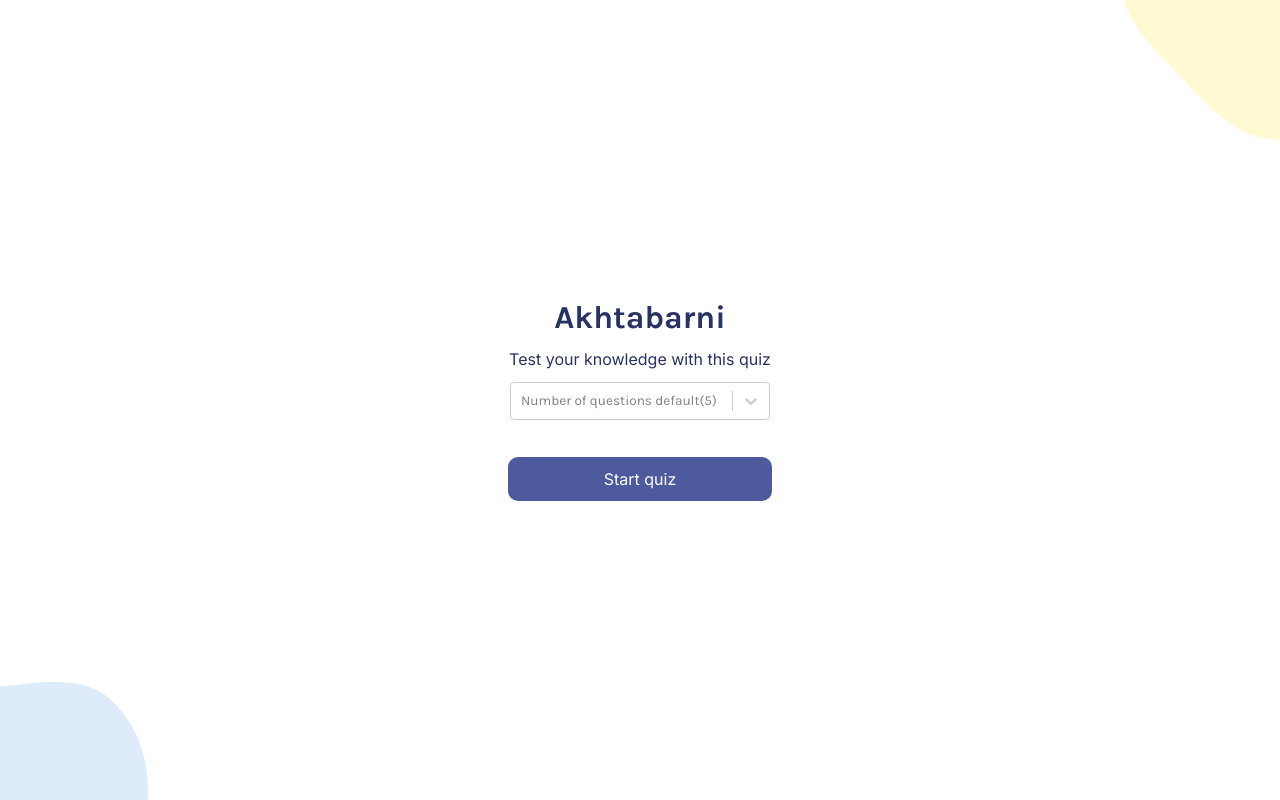
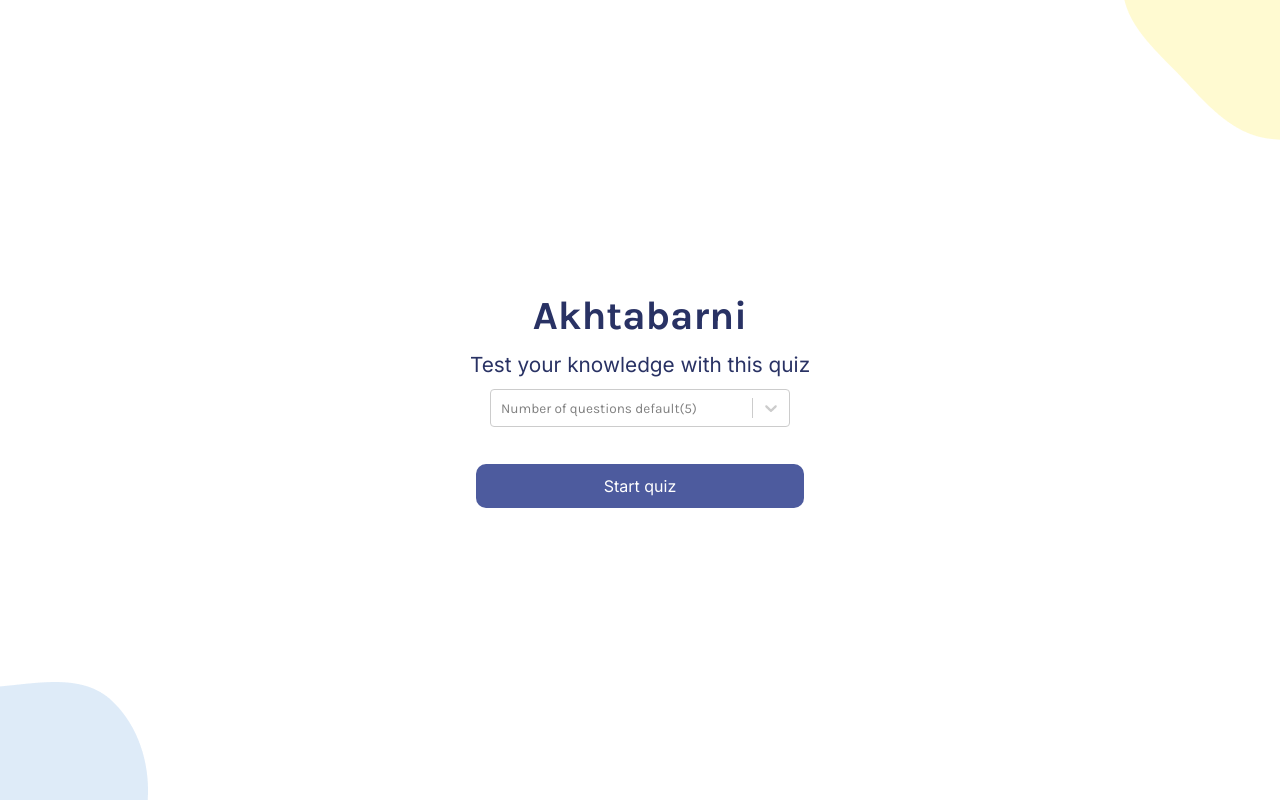
Before and after one commit to Aladdin-Elshamy/Akhtbrat_Quiz_App, a React (Vite) app: page / in a window 1280 px wide. Built offline with nearby package versions, Linux system fonts and the light colour scheme.

Commit message:
first commit

```diff
--- a/src/index.css
+++ b/src/index.css
@@ -1,11 +1,3 @@
-*,
-*::after,
-*::before {
-  margin: 0;
-  padding: 0;
-  box-sizing: border-box;
-}
-
 :root {
   --main-color: #4D5B9E;
   --text-color: #293264;
@@ -15,6 +7,14 @@
   --hover-color: #D6DBF5;
   --correct-color: #94D7A2;
   --incorrect-color: #F8BCBC;
+}
+
+*,
+*::after,
+*::before {
+  margin: 0;
+  padding: 0;
+  box-sizing: border-box;
 }
 
 html,
@@ -65,6 +65,14 @@ main .last-image {
   flex-direction: column;
   gap: 0.8em;
 }
+@media (min-width:768px) {
+  .start-page h1{
+    font-size: 2.5rem;
+  }
+  .start-page p{
+    font-size: 1.3rem;
+  }
+}
 
 .start-page p {
   font-family: var(--secondary-font);
@@ -87,7 +95,7 @@ main .last-image {
   font-size: 1rem;
   width: fit-content;
   margin-inline: auto;
-  padding: 0.75em 6em;
+  padding: 0.75em 8em;
   cursor: pointer;
   font-family: "Inter", sans-serif;
   font-variation-settings:
@@ -105,8 +113,8 @@ main .last-image {
   transform: scale(0.95);
 }
 .select{
-  width: 30%;
-  max-width: 260px;
+  width: 35%;
+  max-width: 300px;
   font-size: 0.85rem;
 }
 @media (max-width: 767px) {
```
